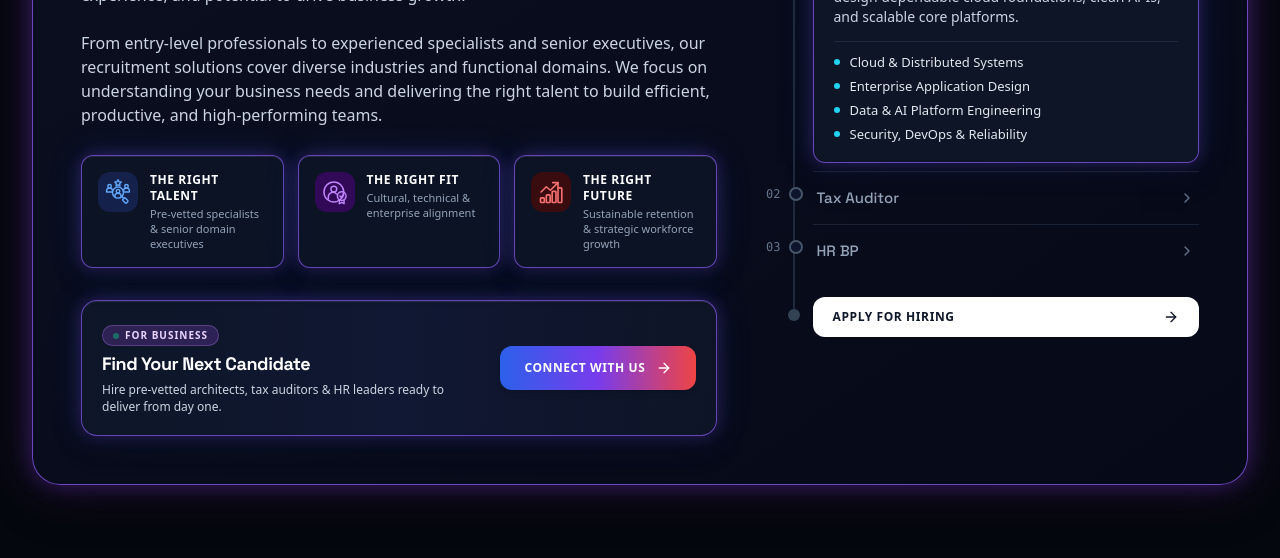
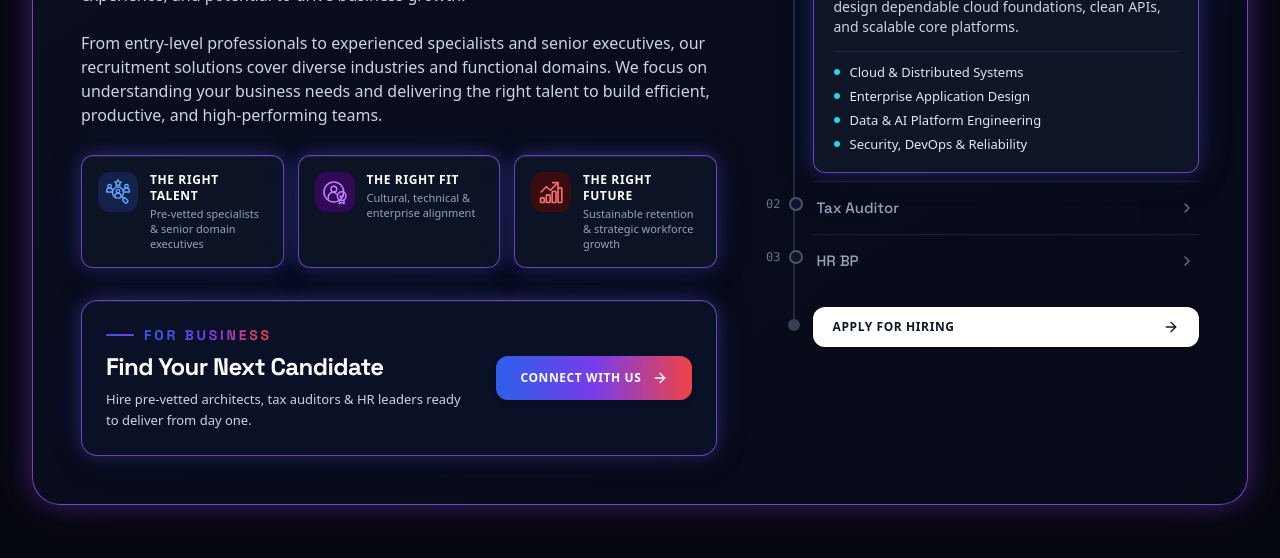
Before and after one commit to Tvadev24/Talentic360.AI, a React (Vite) app: page / in a window 1280 px wide. Shown: the part 2306-2864 px from the top of the page. Built offline with nearby package versions, Linux system fonts and the light colour scheme.

Commit message:
polish: replace AI-style pill with bold editorial For Business callout in StaffingSection

```diff
--- a/src/components/StaffingSection.jsx
+++ b/src/components/StaffingSection.jsx
@@ -275,20 +275,20 @@ export default function StaffingSection({ onKnowMore }) {
                 </div>
               </div>
 
-              {/* For Businesses: Client Hiring Callout + 'Connect With Us' CTA */}
+              {/* For Business: Editorial Client Hiring Callout + 'Connect With Us' CTA */}
               <div className="pt-2">
-                <div className="p-4 sm:p-5 rounded-2xl bg-gradient-to-r from-indigo-50/90 via-purple-50/70 to-white/90 dark:from-slate-900/90 dark:via-[#121936]/90 dark:to-slate-900/80 border border-indigo-200/80 dark:border-purple-500/35 shadow-sm flex flex-col sm:flex-row sm:items-center sm:justify-between gap-4">
-                  <div className="space-y-1">
-                    <div className="inline-flex items-center gap-1.5 px-2.5 py-0.5 rounded-full bg-indigo-100/90 dark:bg-purple-500/20 border border-indigo-200/80 dark:border-purple-400/30">
-                      <span className="w-1.5 h-1.5 rounded-full bg-emerald-500 animate-pulse" />
-                      <span className="text-[10px] font-bold uppercase tracking-widest text-indigo-700 dark:text-purple-200">
+                <div className="relative p-5 sm:p-6 rounded-2xl bg-white/95 dark:bg-[#0b1126]/95 border border-slate-200/90 dark:border-slate-700/80 border-l-4 border-l-[#2c60ea] dark:border-l-cyan-400 shadow-md flex flex-col sm:flex-row sm:items-center sm:justify-between gap-5">
+                  <div className="space-y-1.5">
+                    <div className="flex items-center gap-2.5">
+                      <span className="h-[2.5px] w-7 rounded-full bg-gradient-to-r from-[#2c60ea] to-[#783cec]" />
+                      <span className="text-xs sm:text-sm font-display font-black uppercase tracking-[0.2em] bg-gradient-to-r from-[#2c60ea] via-[#783cec] to-[#ef4444] bg-clip-text text-transparent">
                         For Business
                       </span>
                     </div>
-                    <h4 className="font-display font-bold text-base sm:text-lg text-slate-900 dark:text-white tracking-tight">
+                    <h4 className="font-display font-extrabold text-xl sm:text-2xl text-slate-900 dark:text-white tracking-tight leading-tight">
                       Find Your Next Candidate
                     </h4>
-                    <p className="text-xs text-slate-600 dark:text-slate-300 leading-snug">
+                    <p className="text-xs sm:text-[13px] text-slate-600 dark:text-slate-300 leading-relaxed max-w-md">
                       Hire pre-vetted architects, tax auditors &amp; HR leaders ready to deliver from day one.
                     </p>
                   </div>
```
